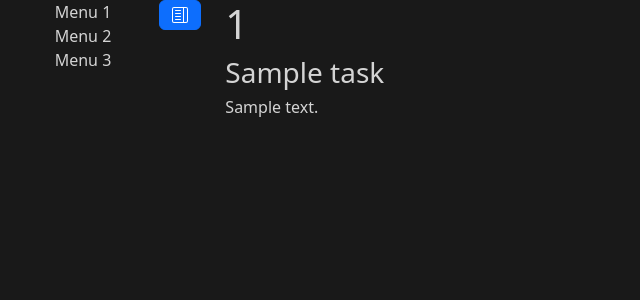
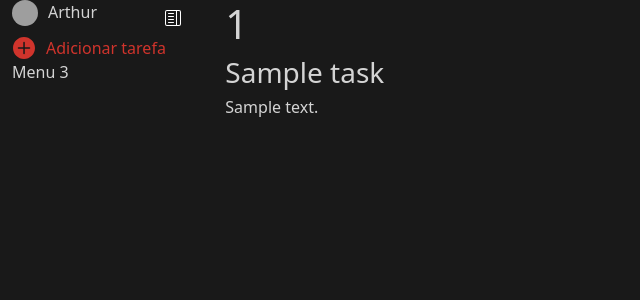
Before and after one commit to ArthurGuilarde/Todoist-Clone, a Django app: template todoapp/templates/todoapp/index.html in a window 1280 px wide. Shown: the top 300 px of the page, without its empty margins (0-640 px from the left). Run offline with Django 3.2, Linux system fonts and the light colour scheme; the template is opened without the code that fills it: most values are stand-ins (such as "Sample title", 1, 10 or a date in 2020); some libraries are stand-ins or nearby versions; grey boxes are pictures that could not be loaded.

Commit message:
Adicionado toggle do menu lateral

```diff
--- a/todoapp/static/css/todoapp.css
+++ b/todoapp/static/css/todoapp.css
@@ -1,3 +1,4 @@
+/*-----------------------[ 1.Default CSS ]------------------------*/
 :root {
   font-size: 100%;
   --background-black-primary: #191919;
@@ -69,3 +70,28 @@ h6 {
 .teste {
   background-color: aqua;
 }
+
+/*-----------------------[ 2.Side Bar CSS ]------------------------*/
+.add-button {
+  background-color: transparent; /* Transparent background */
+  color: #d0342c; /* White text */
+  border: none; /* No border */
+  text-align: left; /* Center the text */
+  text-decoration: none; /* No underline */
+  cursor: pointer; /* Cursor appears clickable */
+  padding: 0;
+}
+
+.icon-button {
+  background-color: transparent; /* Transparent background */
+  color: #ffff; /* White text */
+  border: none; /* No border */
+  padding: 10px 20px; /* Padding around the text */
+  text-align: left; /* Center the text */
+  text-decoration: none; /* No underline */
+  cursor: pointer; /* Cursor appears clickable */
+}
+.icon-button:hover,
+.icon-button:active {
+  background-color: var(--background-black-secondary) !important;
+}
--- a/todoapp/static/js/todoapp.js
+++ b/todoapp/static/js/todoapp.js
@@ -2,6 +2,7 @@ document.addEventListener("DOMContentLoaded", function () {
   var collapseContent = document.getElementById("collapseContent");
   var menusDiv = document.getElementById("menus");
   var conteudoDiv = document.getElementById("conteudo");
+  var sideBarButton = document.getElementById("sideBarButton");
 
   // When the collapse is hidden
   collapseContent.addEventListener("hidden.bs.collapse", function () {
@@ -9,6 +10,8 @@ document.addEventListener("DOMContentLoaded", function () {
     menusDiv.classList.add("col-1");
     conteudoDiv.classList.remove("col-10");
     conteudoDiv.classList.add("col-11");
+    sideBarButton.classList.remove("align-items-end");
+    sideBarButton.classList.add("align-items-start");
   });
 
   // When the collapse is shown
@@ -17,5 +20,7 @@ document.addEventListener("DOMContentLoaded", function () {
     menusDiv.classList.add("col-2");
     conteudoDiv.classList.remove("col-11");
     conteudoDiv.classList.add("col-10");
+    sideBarButton.classList.add("align-items-end");
+    sideBarButton.classList.remove("align-items-start");
   });
 });
--- a/todoapp/templates/todoapp/index.html
+++ b/todoapp/templates/todoapp/index.html
@@ -32,20 +32,33 @@
   </head>
   <body class="container-fluid" id="bodyIndex">
     <div class="row">
-      <div class="col d-flex justify-content-between" id="menus">
-        <div class="col-9 collapse show" id="collapseContent">
-          <div class="d-flex flex-column align-items-center">
-            <div>Menu 1</div>
-            <div>Menu 2</div>
-            <div>Menu 3</div>
+      <!-- ====================================== Side bar End ===================================== -->
+      <div class="col-2" id="menus">
+        <!-- ====================================== Side bar Head ===================================== -->
+        <div class="col d-flex">
+          <!-- ====================================== Side bar User ===================================== -->
+          <div class="collapse show collapseContent">
+            <div class="col-9 d-flex align-items-start">
+              <img
+                class="rounded-circle"
+                src="https://guilarde.com/_files/todoist/user.jpg"
+                alt="user_img"
+                style="width: 26px; height: 26px; margin-right: 10px"
+              />
+              <label>Arthur</label>
             </div>
           </div>
-        <div class="col d-flex flex-column align-items-end">
-          <!-- Toggle Button Inside "arthur" -->
+          <!-- ====================================== Side bar User End ===================================== -->
+
+          <!-- ====================================== Side bar button ===================================== -->
           <div
-            class="btn btn-primary"
+            id="sideBarButton"
+            class="col d-flex flex-column align-items-end"
+          >
+            <div
+              class="btn btn-primary icon-button"
               data-bs-toggle="collapse"
-            data-bs-target="#collapseContent"
+              data-bs-target=".collapseContent"
               aria-expanded="true"
               aria-label="Abrir/fechar barra lateral"
               aria-controls="collapseContent"
@@ -67,13 +80,42 @@
               </svg>
             </div>
           </div>
+          <!-- ====================================== Side bar button End ===================================== -->
         </div>
+        <!-- ====================================== Side bar Head End ===================================== -->
 
+        <!-- ====================================== Side bar options ===================================== -->
+        <div class="col collapse show collapseContent" id="collapseContent">
+          <div class="d-flex flex-column align-items-start">
+            <button class="add-button d-flex">
+              <svg
+                xmlns="http://www.w3.org/2000/svg"
+                width="24"
+                height="24"
+                fill="none"
+                viewBox="0 0 24 24"
+              >
+                <path
+                  fill="currentColor"
+                  fill-rule="evenodd"
+                  d="M12 23c6.075 0 11-4.925 11-11S18.075 1 12 1 1 5.925 1 12s4.925 11 11 11Zm-.711-16.5a.75.75 0 1 1 1.5 0v4.789H17.5a.75.75 0 0 1 0 1.5h-4.711V17.5a.75.75 0 0 1-1.5 0V12.79H6.5a.75.75 0 1 1 0-1.5h4.789V6.5Z"
+                  clip-rule="evenodd"
+                ></path>
+              </svg>
+              <span style="margin-left: 10px">Adicionar tarefa</span>
+            </button>
+            <div>Menu 3</div>
+          </div>
+        </div>
+        <!-- ====================================== Side bar options End ===================================== -->
+      </div>
+      <!-- ====================================== Side bar End ===================================== -->
+
+      <!-- ====================================== Body Block ===================================== -->
       <div class="col-10" id="conteudo">
-        <!-- ====================================== Body Block ===================================== -->
         {% block body %} {% include 'todoapp/todo_page.html' %} {% endblock %}
+      </div>
       <!-- ====================================== Body Block End ===================================== -->
-      </div>
     </div>
     <!-- ====================================== Js Block ===================================== -->
     {% block js %} {% endblock %}
```
Lines whose indentation alone changed are shown as unchanged.
